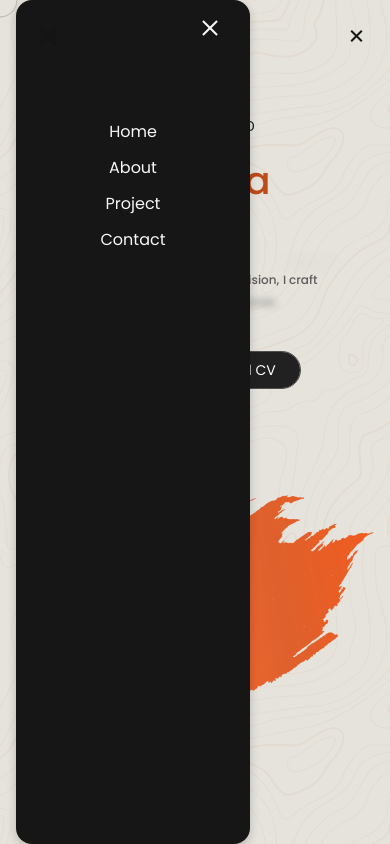
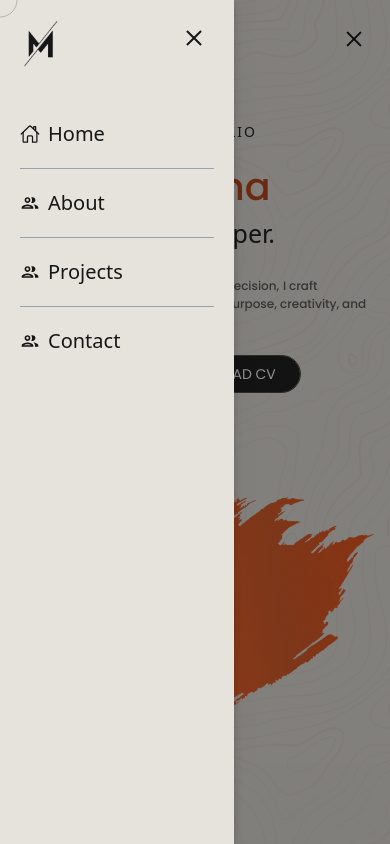
Before and after one commit to Munna-Scriptz/Portfolio, a React (Vite) app: page / in a window 390 px wide. Both pictures are taken after a click on the button 358 px from the left and 42 px from the top of the page. Shown: the top 844 px of the page. Built offline with nearby package versions, Linux system fonts and the light colour scheme; a web font is replaced by a local one.

Commit message:
Buttons Fixed And ResNavb Fixed

```diff
--- a/src/App.jsx
+++ b/src/App.jsx
@@ -46,7 +46,7 @@ const [loading, setLoading] = useState(true)
   useEffect(() => {
     const timer = setTimeout(() => {
       setLoading(false);
-    }, 3400); // 2 seconds
+    }, 400); // 2 seconds
 
     return () => clearTimeout(timer);
   }, []);
--- a/src/components/AboutMe.jsx
+++ b/src/components/AboutMe.jsx
@@ -38,7 +38,7 @@ const AboutMe = () => {
                             </div>
                         </div>
                         <Magnet padding={30} disabled={false} magnetStrength={5}>
-                              <Link className='ContactButton font-poppins font-medium text-base text-Primary hover-this'>MORE ABOUT ME</Link>
+                              <Link className='ContactButton font-poppins py-2 px-[24px] font-medium text-base text-Primary hover-this'>MORE ABOUT ME</Link>
                         </Magnet>
                     </div>
                 </div>
--- a/src/components/Banner.jsx
+++ b/src/components/Banner.jsx
@@ -42,11 +42,11 @@ const Banner = () => {
                         {/* -----Text Button------- */}
                         <div className='mt-6 flex items-center gap-3'>
                             <Magnet padding={10} disabled={false} magnetStrength={5}>
-                              <Link data-aos="fade-right" data-aos-duration="1600" data-aos-delay="5500" data-aos-easing="ease-in-sine" className='ContactButton font-poppins font-medium text-base text-Primary hover-this'>CONTACT</Link>
+                              <Link data-aos="fade-right" data-aos-duration="1600" data-aos-delay="5500" data-aos-easing="ease-in-sine" className='ContactButton px-[24px] py-[8px] font-poppins font-medium lg:text-base text-sm text-Primary hover-this'>CONTACT</Link>
                             </Magnet>
                             <Magnet padding={10} disabled={false} magnetStrength={5}>
-                              <Link data-aos="fade-right" data-aos-duration="1600" data-aos-delay="5500" data-aos-easing="ease-in-sine" className='DownloadCv px-[24px] py-[10px] font-poppins font-medium  text-Primary text-sm lg:py-[8px] lg:text-base hover-this'>
-                                  <span>Download CV</span>
+                              <Link data-aos="fade-right" data-aos-duration="1600" data-aos-delay="5500" data-aos-easing="ease-in-sine" className='DownloadCv px-[24px] py-[8px] font-poppins font-medium  text-Primary text-sm lg:py-[8px] lg:text-base hover-this'>
+                                  <span>DOWNLOAD CV</span>
                               </Link>
                             </Magnet>
                         </div>
--- a/src/components/Cursor.jsx
+++ b/src/components/Cursor.jsx
@@ -21,7 +21,7 @@ const Cursor = () => {
     const handleMouseEnter = () => {
        gsap.to(cursor, {
          duration: 0.3,
-        scale: 2.5,
+        scale: 2,
         ease: 'power3.out',
         mixBlendMode: 'difference',
         background: 'white'
--- a/src/components/Navbar.jsx
+++ b/src/components/Navbar.jsx
@@ -29,7 +29,7 @@ export const Navbar = () => {
                     {/* ----Button---- */}
                     <Magnet magnetStrength={4}>
                       <div className="magnetic-btn" data-aos="fade-down" data-aos-duration="3000" data-aos-delay="1200" data-aos-easing="ease-in-sine">
-                        <Link className='ContactButton font-poppins font-medium text-base text-Primary hover-this'>CONTACT</Link>
+                        <Link className='ContactButton font-poppins font-medium px-[24px] py-[8px] text-base text-Primary hover-this'>CONTACT</Link>
                       </div>
                     </Magnet>
                 </div>
--- a/src/components/ProjectsShow.jsx
+++ b/src/components/ProjectsShow.jsx
@@ -89,7 +89,7 @@ const ProjectsShow = () => {
                                 </div>
                                 <div className='mt-7 flex items-center lg:gap-4 gap-2'>
                                     <Magnet padding={30} disabled={false} magnetStrength={5}>
-                                        <Link className='ContactButton font-poppins font-medium lg:text-base text-sm text-Primary hover-this'>VIEW ALL PROJECT</Link>
+                                        <Link className='ContactButton font-poppins lg:px-[24px] py-[8px] px-[15px] font-medium lg:text-base text-sm text-Primary hover-this'>VIEW ALL PROJECT</Link>
                                     </Magnet>
                                     <Magnet padding={10} disabled={false} magnetStrength={5}>
                                         <Link className='DownloadCv font-poppins font-medium lg:text-base text-sm text-Primary hover-brown'>
--- a/src/components/ResNavbar.jsx
+++ b/src/components/ResNavbar.jsx
@@ -1,13 +1,11 @@
 import React, { useState } from 'react'
 import { Link } from 'react-router'
 import ResLogo from "../assets/images/Logo.png"
-import { RiSearch2Line } from "react-icons/ri";
-import { IoHomeOutline } from "react-icons/io5";
 import { MdOutlineGroup } from "react-icons/md";
-import { LuShoppingBag } from "react-icons/lu";
-import { RiShoppingCart2Line } from "react-icons/ri";
-import { RiUserLine } from "react-icons/ri";
-
+import { LuShoppingBag } from "react-icons/lu"
+import { IoHomeOutline } from 'react-icons/io5';
+import { RiUserLine } from 'react-icons/ri';
+import { TbArrowsJoin } from 'react-icons/tb';
 
 export const ResNavbar = () => {
 
@@ -19,33 +17,38 @@ export const ResNavbar = () => {
     <nav id='Navbar' className='py-[25px] lg:hidden relative'>
       <div id='NavRow' className='flex container items-center justify-between overflow-hidden'>
         {/* ------Logo------ */}
-        <Link to={'/'} className='w-[34px] h-[34px]'><img src={ResLogo} alt="Logo" /></Link>
+        <Link to={'/'} className='w-[40px] h-[40px]'><img src={ResLogo} alt="Logo" /></Link>
 
         {/* ------Nav Menu------ */}
 
         <button className='relative w-[32px] h-[28px] cursor-pointer' onClick={()=>SetValue(!Value)}>
-            <span className={`w-[15px] h-[2px] bg-Primary absolute right-[10px] duration-[.3s] ${Value? 'rotate-[0deg] top-[5px]' : 'rotate-[45deg] top-[7px]'}`} ></span>
-            <span className={`w-[15px] h-[2px] bg-Primary absolute top-[10px] right-[10px] duration-[.3s] ${Value? 'opacity-100' : 'opacity-0'}`}></span>
-            <span className={`w-[15px] h-[2px] bg-Primary absolute right-[10px] duration-[.3s] ${Value? 'rotate-[0deg] top-[15px]' : 'rotate-[-45deg] top-[7px]' }`}></span>
+            <span className={`w-[20px] h-[2px] rounded-[8px] bg-Primary absolute right-[10px] duration-[.3s] ${Value? 'rotate-[0deg] top-[3px]' : 'rotate-[45deg] top-[7px]'}`} ></span>
+            <span className={`w-[20px] h-[2px] rounded-[8px] bg-Primary absolute top-[9px] right-[10px] duration-[.3s] ${Value? 'opacity-100' : 'opacity-0'}`}></span>
+            <span className={`w-[20px] h-[2px] rounded-[8px] bg-Primary absolute right-[10px] duration-[.3s] ${Value? 'rotate-[0deg] top-[14px]' : 'rotate-[-45deg] top-[7px]' }`}></span>
         </button>
+        {/* ------Button Menu------ */}
+        <div className={`absolute top-0 left-0 w-full h-screen duration-[.3s]  ${Value? 'z-[-10]' : 'z-[40]'}`}>
+            <div onClick={()=>SetValue(!Value)} className={`w-full h-screen duration-[.3s] absolute top-0 left-0 bg-[#00000070] ${Value? 'hidden' : 'visible'}`}></div>
+            <div className={`h-screen w-[60%] absolute top-0 bg-[#E5E3DC] p-5 duration-[.8s] shadow-[0_3px_10px_rgb(0,0,0,0.2)] overflow-hidden z-50 ${Value? ' translate-x-[-520px] md:translate-x-[-740px] ' : ' translate-x-[-0px]'}`}>
+                <div className='flex items-center justify-between absolute top-0 right-0 w-full p-5'>
+                    <Link to={'/'} className='w-[40px]'><img src={ResLogo} alt="Logo" /></Link>
+                    <button className='relative w-[32px] h-[28px] cursor-pointer right-0' onClick={()=>SetValue(!Value)}>
+                        <span className={`w-[20px] h-[2px] bg-Primary absolute right-[10px] duration-[.3s] ${Value? 'rotate-[0deg] top-[5px]' : 'rotate-[45deg] top-[7px]'}`} ></span>
+                        <span className={`w-[20px] h-[2px] bg-Primary absolute top-[10px] right-[10px] duration-[.3s] ${Value? 'opacity-100' : 'opacity-0'}`}></span>
+                        <span className={`w-[20px] h-[2px] bg-Primary absolute right-[10px] duration-[.3s] ${Value? 'rotate-[0deg] top-[15px]' : 'rotate-[-45deg] top-[7px]' }`}></span>
+                    </button>
+                </div>
 
-        {/* ------Button Menu------ */}
-        <div className={`h-screen w-[60%] absolute top-0 bg-Primary p-5 flex justify-center duration-[.8s] rounded-2xl shadow-[0_3px_10px_rgb(0,0,0,0.2)] overflow-hidden z-50 ${Value? ' translate-x-[-520px] md:translate-x-[-740px] ' : ' translate-x-[0px]'}`}>
-            <div className='flex items-center justify-between absolute top-0 right-0 w-full p-5'>
-                <Link to={'/'} className='w-[24px] h-[24px]'><img src={ResLogo} alt="Logo" /></Link>
-                <button className='relative w-[32px] h-[28px] cursor-pointer right-0' onClick={()=>SetValue(!Value)}>
-                    <span className={`w-[20px] h-[2px] bg-[#F8F8F8] absolute right-[10px] duration-[.3s] ${Value? 'rotate-[0deg] top-[5px]' : 'rotate-[45deg] top-[7px]'}`} ></span>
-                    <span className={`w-[20px] h-[2px] bg-[#F8F8F8] absolute top-[10px] right-[10px] duration-[.3s] ${Value? 'opacity-100' : 'opacity-0'}`}></span>
-                    <span className={`w-[20px] h-[2px] bg-[#F8F8F8] absolute right-[10px] duration-[.3s] ${Value? 'rotate-[0deg] top-[15px]' : 'rotate-[-45deg] top-[7px]' }`}></span>
-                </button>
+                <ul className='flex flex-col items-start gap-5 text-xl mt-25'>
+                    <li><Link onClick={()=>SetValue(!Value)} className='text-Primary font-manrope font-medium flex items-center gap-2' to={'/'}><IoHomeOutline/> Home</Link></li>
+                    <span className='w-full h-[1px] bg-gray-400'></span>
+                    <li><Link onClick={()=>SetValue(!Value)} className='text-Primary font-manrope font-medium flex items-center gap-2' to={'/about'}><MdOutlineGroup/> About</Link></li>
+                    <span className='w-full h-[1px] bg-gray-400'></span>
+                    <li><Link onClick={()=>SetValue(!Value)} className='text-Primary font-manrope font-medium flex items-center gap-2' to={'/projects'}><MdOutlineGroup/> Projects</Link></li>
+                    <span className='w-full h-[1px] bg-gray-400'></span>
+                    <li><Link onClick={()=>SetValue(!Value)} className='text-Primary font-manrope font-medium flex items-center gap-2' to={'/contact'}><MdOutlineGroup/> Contact</Link></li>
+                </ul>
             </div>
-
-            <ul className='flex flex-col items-center gap-3 mt-25 font-poppins'>
-                <li><Link className='text-[#F8F8F8] flex items-center gap-2' to={'/'}>Home</Link></li>
-                <li><Link className='text-[#F8F8F8] flex items-center gap-2' to={'/'}>About</Link></li>
-                <li><Link className='text-[#F8F8F8] flex items-center gap-2' to={'/'}>Project</Link></li>
-                <li><Link className='text-[#F8F8F8] flex items-center gap-2' to={'/'}>Contact</Link></li>
-            </ul>
         </div>
       </div>
 
--- a/src/components/Skills.jsx
+++ b/src/components/Skills.jsx
@@ -31,7 +31,7 @@ export const Skills = () => {
             <div className="container">
                 <div className="header">
                     <div className='flex items-center justify-center font-poppins text-Primary font-medium lg:text-2xl text-lg'><ScrollFloat animationDuration={1} ease='back.inOut(2)' scrollStart='center bottom+=50%' scrollEnd='bottom bottom-=40%' stagger={0.03}>MY SKILLS</ScrollFloat></div>
-                    <div className='flex items-center justify-center font-soldier text-Primary font-medium lg:text-4xl text-2xl tracking-[5px] lg:mt-5 mt-3'><ScrollFloat animationDuration={1} ease='back.inOut(2)' scrollStart='center bottom+=30%' scrollEnd='bottom bottom-=60%' stagger={0.03}>TECHNOLOGIES & EXPERTISE</ScrollFloat></div>
+                    <div className='flex items-center justify-center font-soldier text-Primary font-medium lg:text-4xl text-[22px] tracking-[5px] lg:mt-5 mt-3'><ScrollFloat animationDuration={1} ease='back.inOut(2)' scrollStart='center bottom+=30%' scrollEnd='bottom bottom-=60%' stagger={0.03}>TECHNOLOGIES & EXPERTISE</ScrollFloat></div>
                 </div>
                 {/* -----Skill Show Case------ */}
                 <div id='SkillItems' className='mt-20 lg:grid hidden'>
```
Also changed, not shown: src/App.css.
